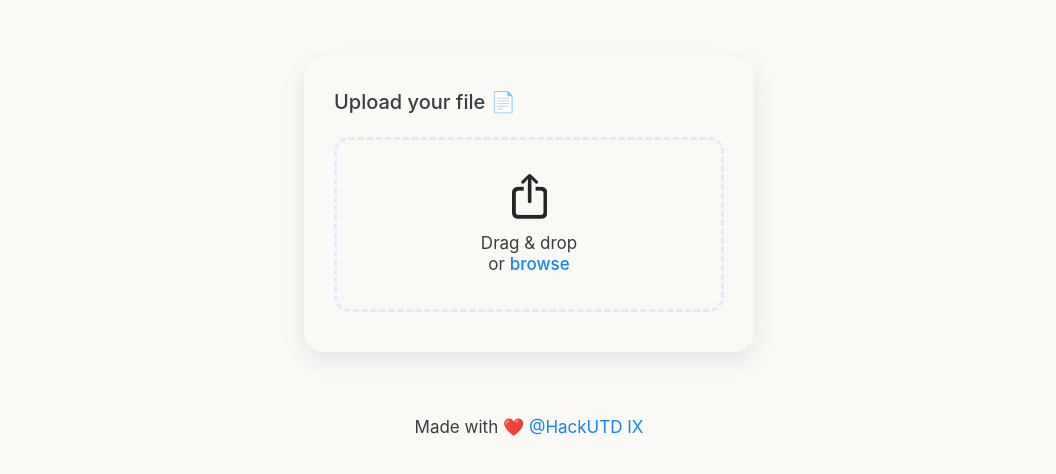
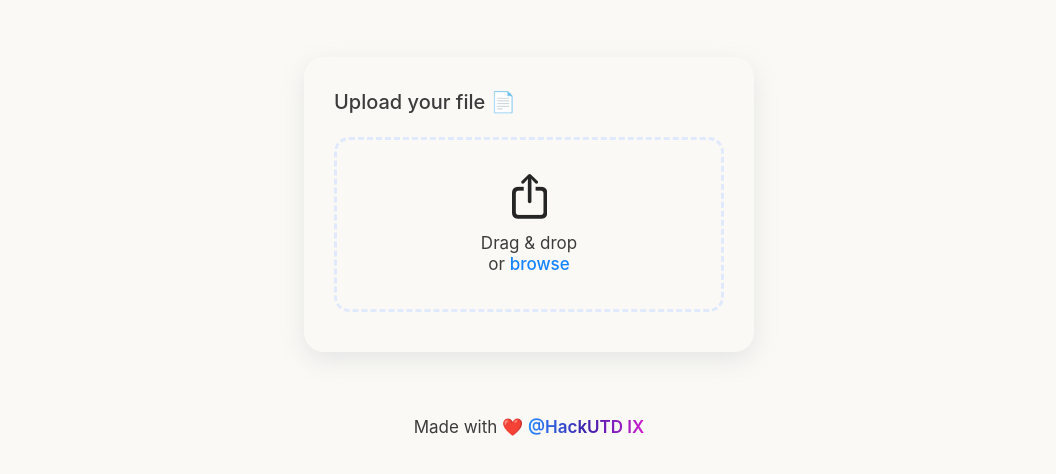
Before and after one commit to kaylat2020/HackUTD_project, a website: page index.html in a window 1280 px wide. Shown: the part 270-744 px from the top of the page, without its empty margins (111-1167 px from the left). Drawn offline with Linux system fonts and the light colour scheme.

Commit message:
Changed footer

```diff
--- a/styles.css
+++ b/styles.css
@@ -104,8 +104,12 @@ input::file-selector-button:hover{
     }
 
 a{
-    color: #1683ff;
+    font-weight: 600;
+    background-image: linear-gradient(90deg, rgb(43, 138, 255), rgb(60, 32, 170), rgb(206, 28, 206));
+    -webkit-background-clip: text;
+    background-clip: text;
+    color: transparent;
+    /* color: #1683ff; */
     text-decoration: none;
-    transition-duration: 0.4s;
 
 }
```
